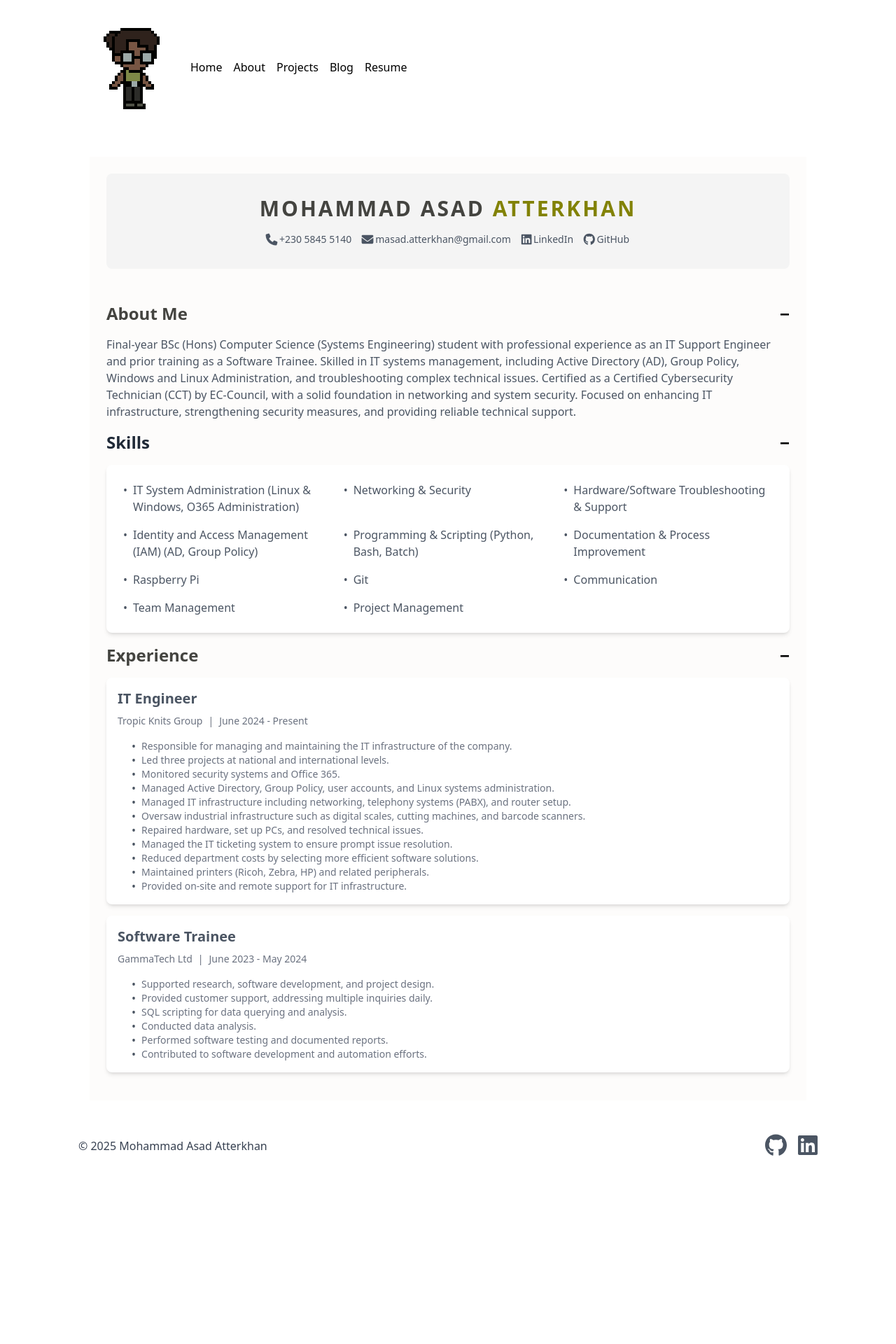
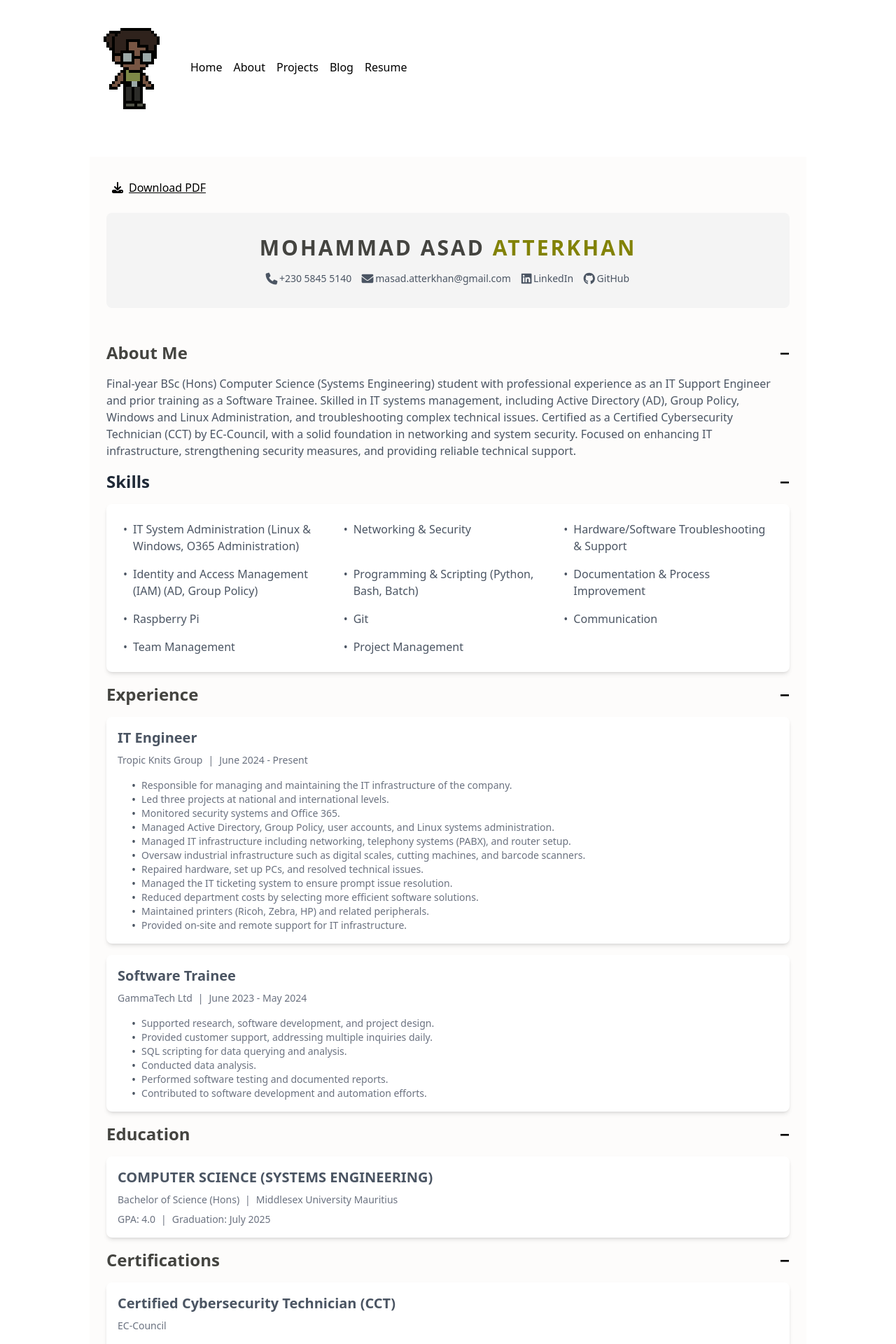
Before and after one commit to 13asad/13asad.github.io, a Vue app: page /resume in a window 1280 px wide. Shown: the top 1920 px of the page at 70% size. Before the commit the page ends 1686 px from the top, so only its background shows below. Built offline with nearby package versions, Linux system fonts and the light colour scheme.

Commit message:
feat: integrate ResumeEducation and ResumeCerts components into ResumeView with download link for PDF

```diff
--- a/src/views/ResumeView.vue
+++ b/src/views/ResumeView.vue
@@ -2,14 +2,22 @@
 import ResumeAbout from '@/components/resume/ResumeAbout.vue'
 import ResumeSkills from '@/components/resume/ResumeSkills.vue'
 import ResumeWorkExp from '@/components/resume/ResumeWorkExp.vue';
+import ResumeEducation from '@/components/resume/ResumeEducation.vue';
+import ResumeCerts from '@/components/resume/ResumeCerts.vue';
 </script>
 
 <template>
   <div class="bg-[#fdfcfb] p-6">
+    <a href="/resume.pdf" target="_blank" rel="noopener noreferrer" class="mb-4 p-2 rounded underline flex items-center inline-block">
+      <font-awesome-icon :icon="['fas', 'download']" class="mr-2" />
+      Download PDF
+    </a>
     <section>
       <ResumeAbout />
       <ResumeSkills />
       <ResumeWorkExp />
+      <ResumeEducation />
+      <ResumeCerts />
     </section>
   </div>
 </template>
```
